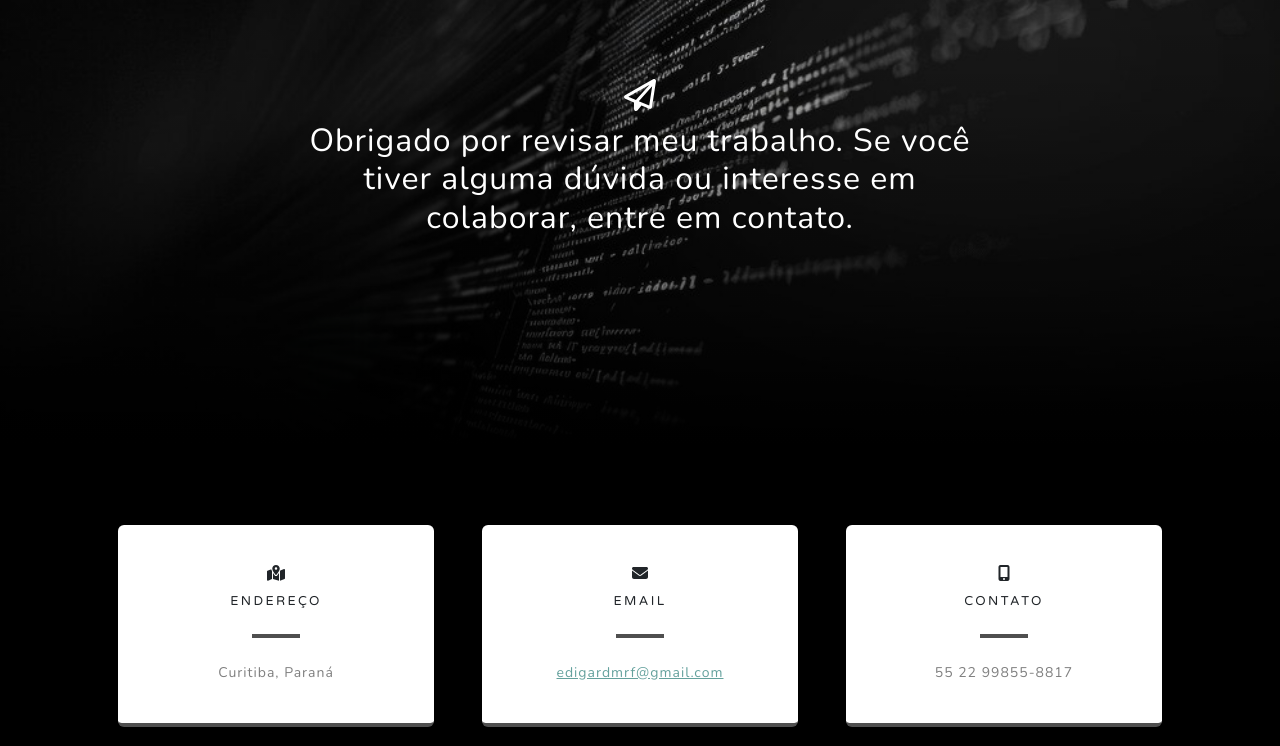
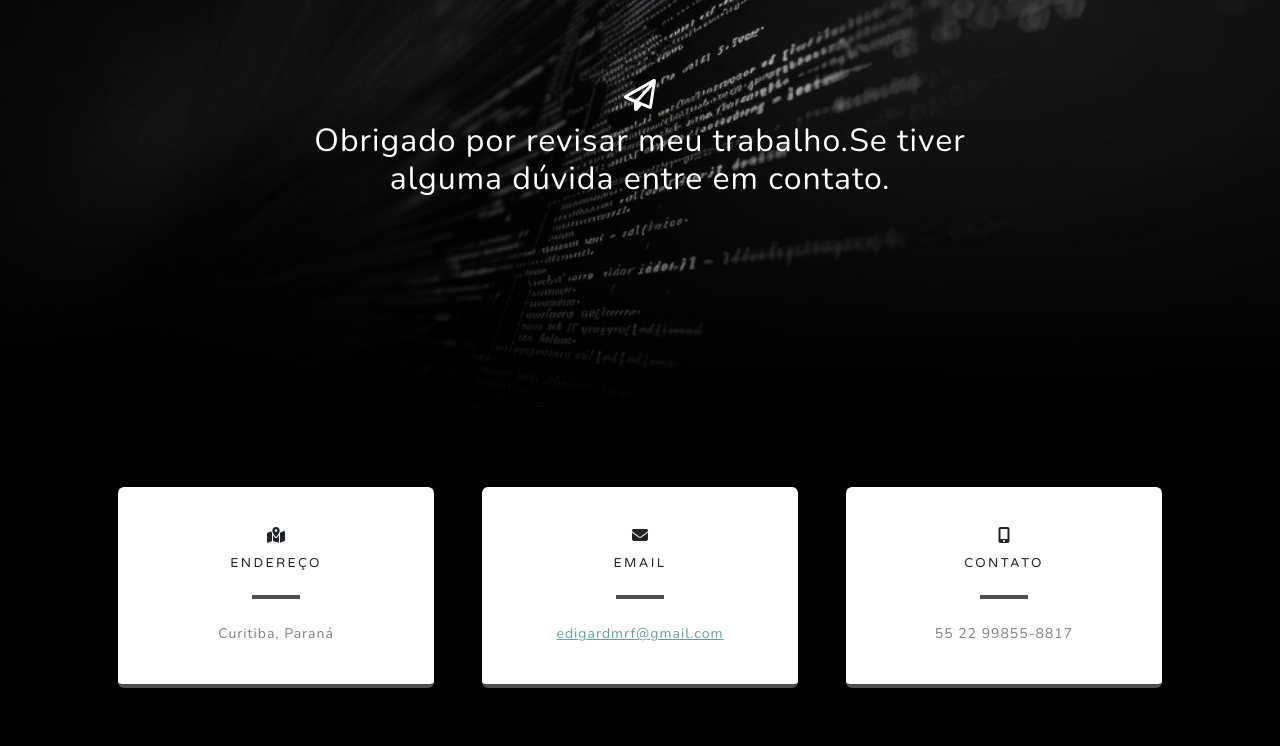
Before and after one commit to DevEdigar/Portfolio, a plain HTML site: page index.html in a window 1280 px wide. Shown: the part 3600-4346 px from the top of the page. Drawn offline with nearby package versions, Linux system fonts and the light colour scheme.

Commit message:
Alterado

```diff
--- a/index.html
+++ b/index.html
@@ -108,7 +108,7 @@
             <div class="row gx-4 gx-lg-5">
                 <div class="col-md-10 col-lg-8 mx-auto text-center">
                     <i class="far fa-paper-plane fa-2x mb-2 text-white"></i>
-                    <h2 class="text-white mb-5">Obrigado por revisar meu trabalho. Se você tiver alguma dúvida ou interesse em colaborar, entre em contato.</h2>
+                    <h2 class="text-white mb-5">Obrigado por revisar meu trabalho.Se tiver alguma dúvida entre em contato.</h2>
     </section>
     <!-- Contact -->
     <section class="contact-section bg-black">
```
